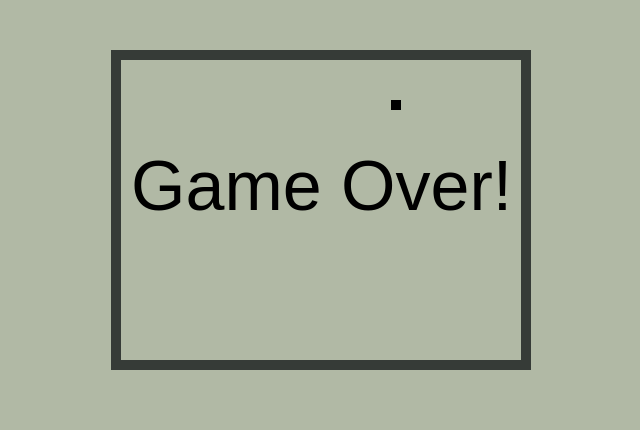
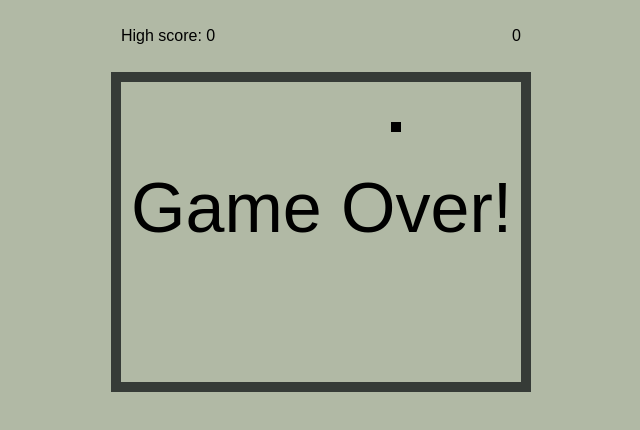
Before and after one commit to WebDevStu/snake, a plain HTML site: page index.html in a window 1280 px wide. Shown: the whole page, without its empty margins (319-959 px from the left). Drawn offline with Linux system fonts and the light colour scheme.

Commit message:
Fixes #4 - adds a score board and saves a highscore

```diff
--- a/css/snake.css
+++ b/css/snake.css
@@ -3,12 +3,27 @@
     padding: 0;
 }
 body{
+    font: normal 1em/2em Arial;
     background: #b1b9a5;
 }
 .board{
     display: block;
-    margin: 50px auto;
+    margin: 0 auto 50px;
     width: 400px;
     height: 300px;
     border: 10px #363b37 solid;
 }
+.score{
+    margin: 20px auto;
+    width: 400px;
+    height: auto;
+    overflow: auto;
+    list-style: none;
+}
+.score li{
+    float: left;
+    width: 50%;
+}
+.score .gameScore{
+    text-align: right;
+}
--- a/js/canvas.js
+++ b/js/canvas.js
@@ -10,6 +10,7 @@ var Canvas = function () {
         'frame:change': 'draw',
         'food:eaten':   'setFood',
         'change:speed': 'speedUpSnake',
+        'change:score': 'updateScore',
         'game:over':    'gameOver'
     }, this);
 
@@ -20,6 +21,9 @@ var Canvas = function () {
         x: null,
         y: null
     };
+    this.gameScore = 0;
+    this.highScore = localStorage.getItem('highScore') || 0;
+    this.scores = {};
 
     // canvas
     this.canvas = document.createElement('canvas');
@@ -28,16 +32,41 @@ var Canvas = function () {
     this.canvas.height = 300;
     this.canvas.className = 'board';
 
-    // context & append
+    // context
     this.ctx = this.canvas.getContext('2d');
-    document.body.appendChild(this.canvas);
 
     // new snake for the board
     this.snake = new Snake(this.ctx, this.food);
-
-    this.setFood();
 };
 
+
+/**
+ * drawScoreBoard
+ *
+ * @returns {Canvas}
+ */
+Canvas.prototype.drawBoard = function () {
+
+    var list = document.createElement('ul');
+
+    list.className = 'score';
+
+    _.forEach(['highScore', 'gameScore'], function (key) {
+
+        this.scores[key] = document.createElement('li');
+        this.scores[key].className = key;
+        this.scores[key].innerHTML = 0;
+
+        list.appendChild(this.scores[key]);
+    }, this);
+
+    this.scores.highScore.innerHTML = 'High score: ' + this.highScore;
+
+    document.body.appendChild(list);
+    document.body.appendChild(this.canvas);
+
+    return this;
+};
 
 /**
  * clear
@@ -67,6 +96,8 @@ Canvas.prototype.draw = function () {
 
 /**
  * setFood
+ *
+ * @returns {Canvas}
  */
 Canvas.prototype.setFood = function () {
 
@@ -83,12 +114,14 @@ Canvas.prototype.setFood = function () {
     this.food.x = coordinates.x;
     this.food.y = coordinates.y;
 
-    this.drawFood();
+    return this.drawFood();
 };
 
 
 /**
  * drawFood
+ *
+ * @returns {Canvas}
  */
 Canvas.prototype.drawFood = function () {
 
@@ -96,6 +129,8 @@ Canvas.prototype.drawFood = function () {
     this.ctx.rect(this.food.x, this.food.y, 10, 10);
     this.ctx.fillStyle = 'black';
     this.ctx.fill();
+
+    return this;
 };
 
 
@@ -109,6 +144,26 @@ Canvas.prototype.speedUpSnake = function () {
 
 
 /**
+ * updateScore
+ *
+ * @param type {String}
+ * @param score {Number}
+ */
+Canvas.prototype.updateScore = function (type, score) {
+
+    var el = this.scores[type],
+        prefix = '';
+
+    if (type === 'highScore') {
+        prefix = 'High score: ';
+    }
+
+    if (el) {
+        el.innerHTML = prefix + (score || this[type].toString());
+    }
+};
+
+/**
  * gameOver
  */
 Canvas.prototype.gameOver = function () {
@@ -116,5 +171,11 @@ Canvas.prototype.gameOver = function () {
     this.clear();
 
     this.ctx.font = "70px Arial";
-    this.ctx.fillText("Game Over!",10,150);
+    this.ctx.fillText("Game Over!", 10, 150);
+
+    if (+this.gameScore > +this.highScore) {
+        _.trigger('change:score', 'highScore', this.gameScore);
+
+        localStorage.setItem('highScore', this.gameScore);
+    }
 };
--- a/js/game.js
+++ b/js/game.js
@@ -4,6 +4,7 @@
 
     var canvas = new Canvas(),
         gameInPlay = true,
+        score = 0,
         render = function () {
 
             if (gameInPlay) {
@@ -29,12 +30,22 @@
         _.trigger('change:direction', evt.keyCode);
     }, false);
 
-    // start the game
-    window.requestAnimationFrame(render);
 
     _.listenTo({
+        'food:eaten': function () {
+            canvas.gameScore += 1;
+            _.trigger('change:score', 'gameScore');
+        },
         'game:over': function () {
             gameInPlay = false;
         }
-    })
+    });
+
+    // set the first food
+    canvas
+        .drawBoard()
+        .setFood();
+
+    // start the game
+    window.requestAnimationFrame(render);
 } ());
```
